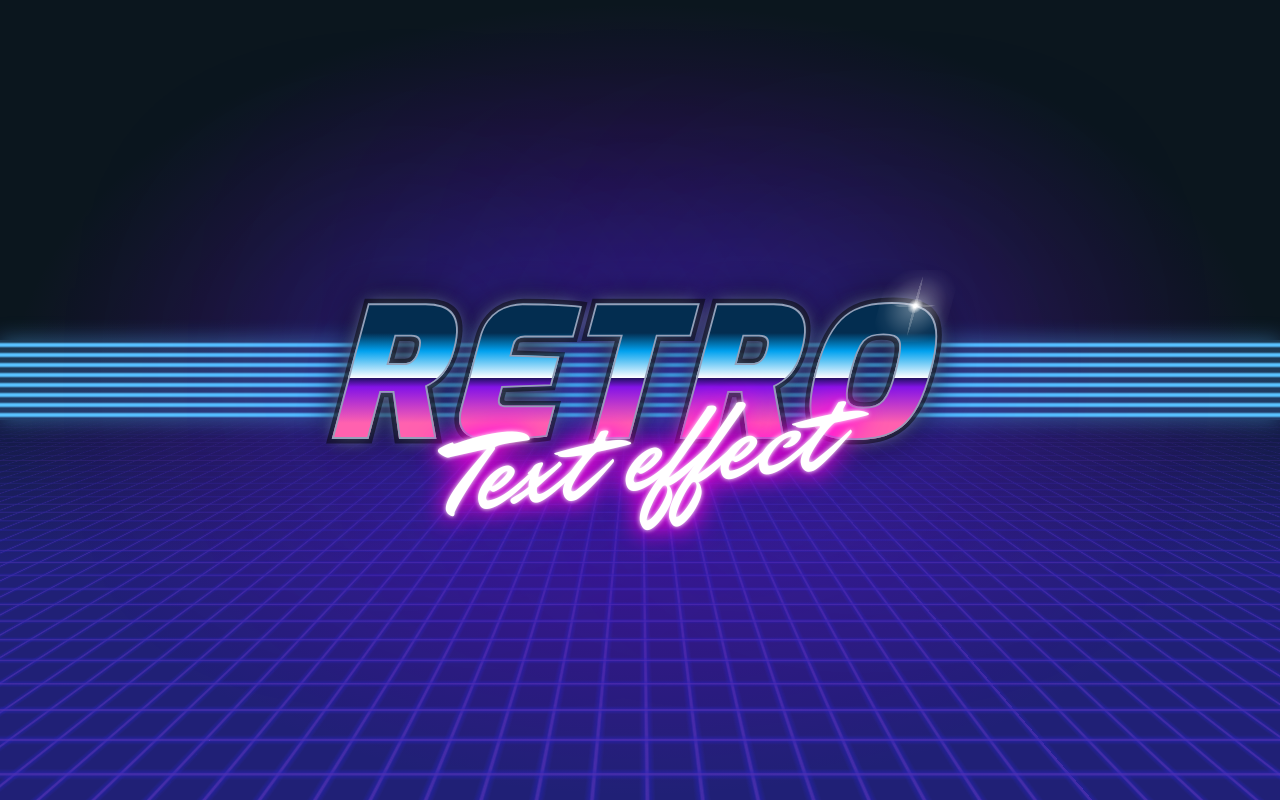
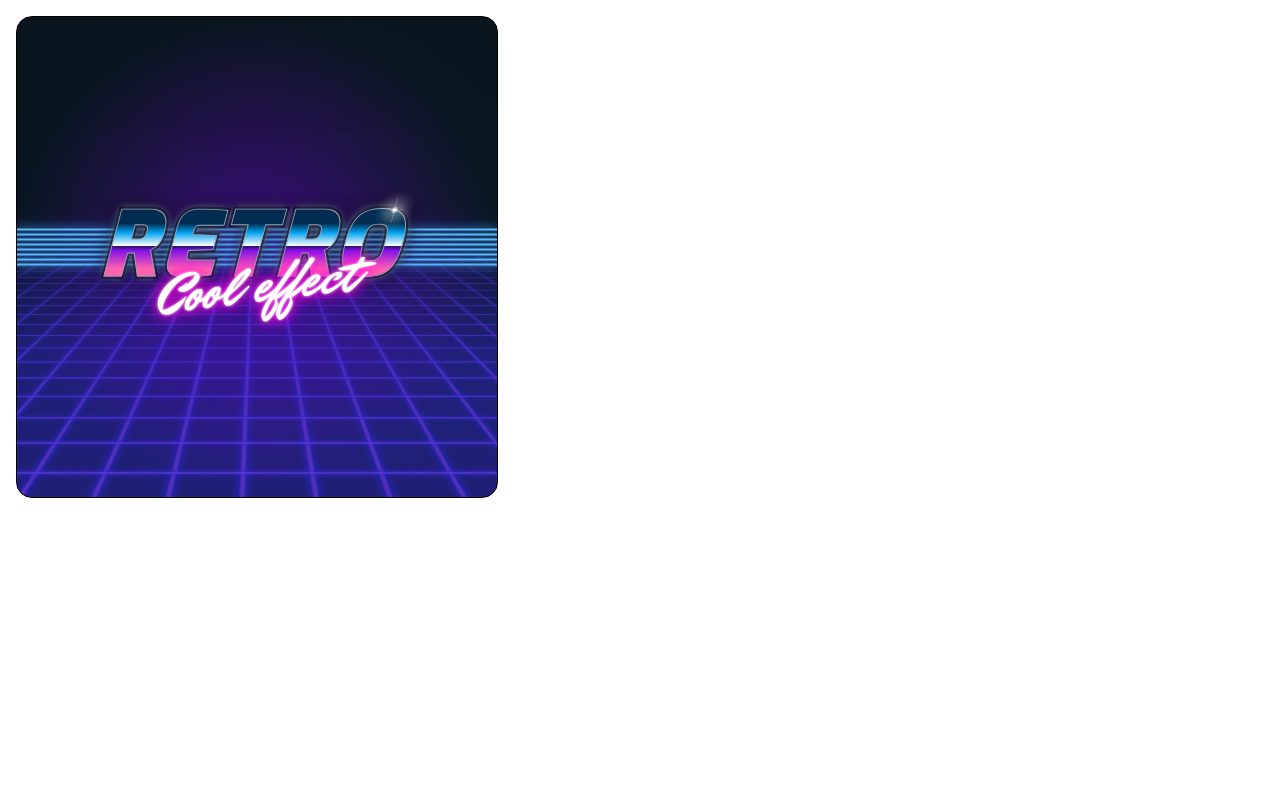
Before and after one commit to luismartinezs/the-vue-library, a Vue app: page / in a window 1280 px wide. Built offline with nearby package versions, Linux system fonts and the light colour scheme.

Commit message:
Split retro into components

```diff
--- a/src/App.vue
+++ b/src/App.vue
@@ -1,11 +1,25 @@
 <script setup>
+import { ref } from 'vue'
 // This starter template is using Vue 3 <script setup> SFCs
 // Check out https://v3.vuejs.org/api/sfc-script-setup.html#sfc-script-setup
-import RetroEffect from "@/components/RetroEffect.vue";
+import RetroTitle from "@/components/RetroTitle.vue";
+import RetroSubtitle from "@/components/RetroSubtitle.vue";
+import BackgroundWrapper from "@/components/BackgroundWrapper.vue";
+
+const bgOptions = ref({
+  type: 'retro',
+  lines: true,
+  grid: true
+})
 </script>
 
 <template>
-  <RetroEffect title="RETRO" subtitle="Text effect" />
+  <div class="content">
+    <BackgroundWrapper :options="bgOptions">
+      <RetroTitle title="RETRO" star />
+      <RetroSubtitle subtitle="Cool effect" />
+    </BackgroundWrapper>
+  </div>
 </template>
 
 <style lang="scss">
@@ -14,13 +28,17 @@ import RetroEffect from "@/components/RetroEffect.vue";
   height: 100%;
   margin: 0;
   overflow: hidden;
-  display: flex;
-  align-items: center;
-  justify-content: center;
-  flex-direction: column;
-  background: radial-gradient(rgba(#7600bf, 0.5) 0%, transparent 70%),
-    linear-gradient(#0b161e 40%, #202076 70%);
-  perspective: 700px;
-  font-size: clamp(10px, 2vw, 20px);
+  margin: 1rem;
+  .content {
+    display: flex;
+    flex-wrap: wrap;
+    gap: 1rem;
+    & > * {
+      width: 30rem;
+      height: 30rem;
+      border: 1px solid black;
+      border-radius: 1rem;
+    }
+  }
 }
 </style>
--- /dev/null
+++ b/src/components/BackgroundWrapper.vue
@@ -0,0 +1,86 @@
+<template>
+  <div class="background-wrapper" :class="options.type">
+    <div v-if="options.grid" class="grid"></div>
+    <div v-if="options.lines" class="lines"></div>
+
+    <slot></slot>
+  </div>
+</template>
+
+<script setup>
+const props = defineProps({
+  options: {
+    type: Object,
+    default: () => ({
+      type: 'retro',
+      lines: true,
+      grid: true
+    })
+  }
+});
+</script>
+
+<style lang="scss">
+.background-wrapper {
+  &.retro {
+    width: 100%;
+    height: 100%;
+    margin: 0;
+    overflow: hidden;
+    display: flex;
+    align-items: center;
+    justify-content: center;
+    flex-direction: column;
+    background: radial-gradient(rgba(#7600bf, 0.5) 0%, transparent 70%),
+      linear-gradient(#0b161e 40%, #202076 70%);
+    perspective: 700px;
+    font-size: clamp(10px, 2%, 20px);
+    .grid {
+      $main: #7d41e6;
+      $glow: rgba(#2e26ff, 0.4);
+      background: linear-gradient(
+          transparent 65%,
+          $glow 75%,
+          $main 80%,
+          $glow 85%,
+          transparent 95%
+        ),
+        linear-gradient(
+          90deg,
+          transparent 65%,
+          $glow 75%,
+          $main 80%,
+          $glow 85%,
+          transparent 95%
+        );
+      background-size: 30px 30px;
+      width: 200%;
+      height: 290%;
+      position: absolute;
+      bottom: -100%;
+      transform: rotateX(-100deg);
+      -webkit-mask-image: linear-gradient(
+        rgba(0, 0, 0, 1),
+        rgba(0, 0, 0, 0) 80%
+      );
+      mask-image: linear-gradient(rgba(0, 0, 0, 1), rgba(0, 0, 0, 0) 80%);
+    }
+    .lines {
+      $color: #59c1fe;
+      position: fixed;
+      width: 100%;
+      height: 4em;
+      background: linear-gradient(
+        rgba($color, 0.2) 20%,
+        $color 40%,
+        $color 60%,
+        rgba($color, 0.2) 80%
+      );
+      background-size: 1px 0.5em;
+      box-shadow: 0 0 1em rgba($color, 0.4);
+      transform: translateY(-1em);
+      left: 0;
+    }
+  }
+}
+</style>
--- /dev/null
+++ b/src/components/RetroSubtitle.vue
@@ -0,0 +1,23 @@
+<template>
+  <h2 class="subtitle">{{ subtitle }}</h2>
+</template>
+
+<script setup>
+const props = defineProps({
+  subtitle: { type: String, default: 'Cool effect' }
+});
+</script>
+
+<style lang="scss" scoped>
+@import url("https://fonts.googleapis.com/css2?family=Mr+Dafoe&display=swap");
+
+.subtitle {
+  font-family: "Mr Dafoe";
+  margin: 0;
+  font-size: 5.5em;
+  margin-top: -0.6em;
+  color: white;
+  text-shadow: 0 0 0.05em #fff, 0 0 0.2em #fe05e1, 0 0 0.3em #fe05e1;
+  transform: rotate(-7deg);
+}
+</style>
--- a/src/components/RetroEffect.vue
+++ b/src/components/RetroTitle.vue
@@ -1,17 +1,20 @@
 <template>
-  <div class="grid"></div>
-  <div class="lines"></div>
-  <h1>
+  <h1 class="retro-title" :class="{star}">
     <span>{{title}}</span>
     <span>{{title}}</span>
   </h1>
-  <h2>{{subtitle}}</h2>
 </template>
 
 <script setup>
 const props = defineProps({
-  title: String,
-  subtitle: String,
+  title: {
+    type: String,
+    default: 'RETRO'
+  },
+  star: {
+    type: Boolean,
+    default: false
+  }
 });
 </script>
 
@@ -19,24 +22,7 @@ const props = defineProps({
 @import url("https://fonts.googleapis.com/css2?family=Mr+Dafoe&display=swap");
 @import url("https://fonts.googleapis.com/css2?family=Exo:wght@900&display=swap");
 
-.lines {
-  $color: #59c1fe;
-  position: fixed;
-  width: 100vw;
-  height: 4em;
-  background: linear-gradient(
-    rgba($color, 0.2) 20%,
-    $color 40%,
-    $color 60%,
-    rgba($color, 0.2) 80%
-  );
-  background-size: 1px 0.5em;
-  box-shadow: 0 0 1em rgba($color, 0.4);
-  transform: translateY(-1em);
-  left: 0;
-}
-
-h1 {
+.retro-title {
   position: relative;
   font-family: "Exo";
   font-size: 9em;
@@ -44,7 +30,8 @@ h1 {
   transform: skew(-15deg);
   letter-spacing: 0.03em;
 
-  &::after {
+  // Star
+  &.star::after {
     content: "";
     position: absolute;
     top: -0.1em;
@@ -57,17 +44,20 @@ h1 {
         rgba(white, 0.05) 60%,
         transparent 80%
       ),
+      // color center-x center-y / width height
       radial-gradient(rgba(white, 0.2) 50%, transparent 60%) 50% 50% / 5% 100%,
       radial-gradient(rgba(white, 0.2) 50%, transparent 60%) 50% 50% / 70% 5%;
     background-repeat: no-repeat;
   }
 
+  // Underneath text layer
   span:first-child {
     display: block;
     text-shadow: 0 0 0.1em #8ba2d0, 0 0 0.2em black, 0 0 5em #165ff3;
     -webkit-text-stroke: 0.06em rgba(black, 0.5);
   }
 
+  // Overlay text layer
   span:last-child {
     position: absolute;
     left: 0;
@@ -81,45 +71,9 @@ h1 {
       #ff61af 75%
     );
     -webkit-text-stroke: 0.01em #94a0b9;
+    background-clip: text;
     -webkit-background-clip: text;
     -webkit-text-fill-color: transparent;
   }
 }
-
-h2 {
-  font-family: "Mr Dafoe";
-  margin: 0;
-  font-size: 5.5em;
-  margin-top: -0.6em;
-  color: white;
-  text-shadow: 0 0 0.05em #fff, 0 0 0.2em #fe05e1, 0 0 0.3em #fe05e1;
-  transform: rotate(-7deg);
-}
-
-.grid {
-  $main: #7d41e6;
-  $glow: rgba(#2e26ff, 0.4);
-  background: linear-gradient(
-      transparent 65%,
-      $glow 75%,
-      $main 80%,
-      $glow 85%,
-      transparent 95%
-    ),
-    linear-gradient(
-      90deg,
-      transparent 65%,
-      $glow 75%,
-      $main 80%,
-      $glow 85%,
-      transparent 95%
-    );
-  background-size: 30px 30px;
-  width: 200vw;
-  height: 300vh;
-  position: absolute;
-  bottom: -120vh;
-  transform: rotateX(-100deg);
-  -webkit-mask-image: linear-gradient(rgba(0, 0, 0, 1), rgba(0, 0, 0, 0) 80%);
-}
 </style>
```
